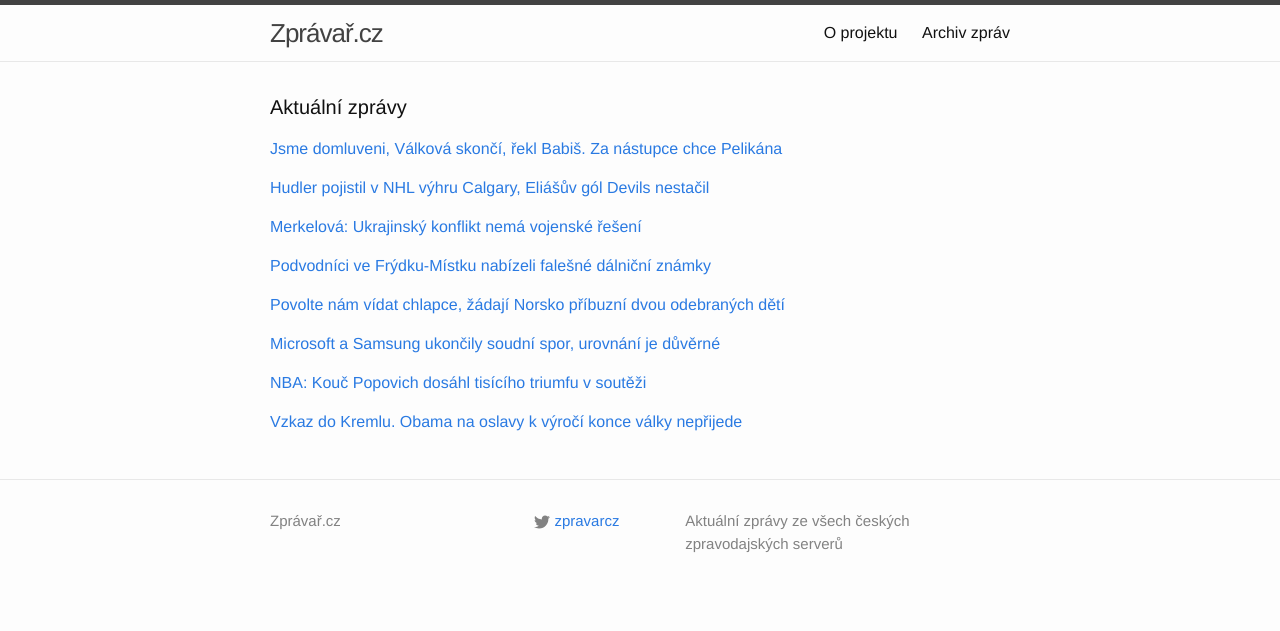
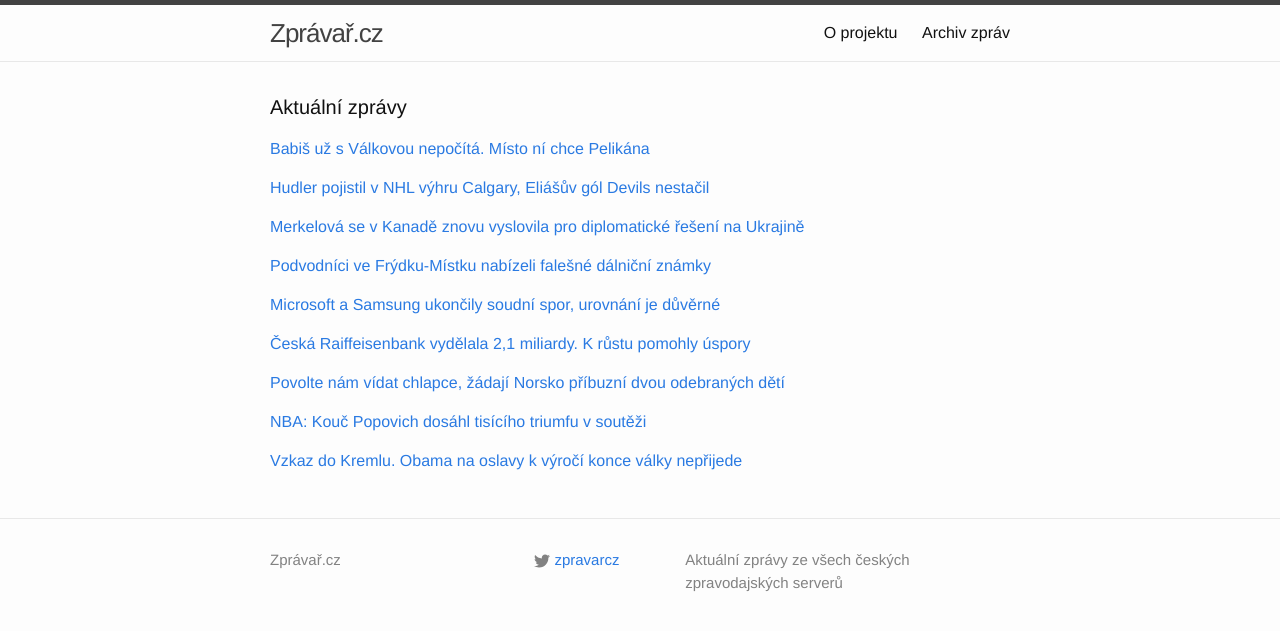
Before and after one commit to adliska/zpravar, a Jekyll site: the page built from index.html, in a window 1280 px wide. Shown: the top 631 px of the page. Built offline with Jekyll 4.4.1, drawn with Linux system fonts in a browser that asks for light colours.

Commit message:
zpravar news update

```diff
--- a/index.html
+++ b/index.html
@@ -5,9 +5,10 @@ layout: default
 <div class="home">
     <h1 class="page-heading">Aktuální zprávy</h1>
 
-<p><a href="javascript:;" onclick="toggle_visibility('zpravy0')"> Jsme domluveni, Válková skončí, řekl Babiš. Za nástupce chce Pelikána</a></p>
+<p><a href="javascript:;" onclick="toggle_visibility('zpravy0')">Babiš už s Válkovou nepočítá. Místo ní chce Pelikána</a></p>
 <div id="zpravy0" style="display:none">
 <ul>
+<li><a href=http://zpravy.aktualne.cz/domaci/politika/babis-uz-s-valkovou-nepocita-misto-ni-chce-pelikana/r~141a6ca8b0f811e4aff10025900fea04/>Babiš už s Válkovou nepočítá. Místo ní chce Pelikána - zpravy.aktualne.cz</a></li>
 <li><a href=http://zpravy.idnes.cz/babis-cekal-ze-valkova-skonci-dix-/domaci.aspx?c=A150210_081414_domaci_zt> Jsme domluveni, Válková skončí, řekl Babiš. Za nástupce chce Pelikána - zpravy.idnes.cz</a></li>
 <li><a href=http://domaci.ihned.cz/c1-63515370-andrej-babis-valkova-rezignace>Babiš očekával, že Válková v pondělí rezignuje. Místo ní chce náměstka Pelikána - domaci.ihned.cz</a></li>
 <li><a href=http://www.tyden.cz/rubriky/domaci/politika/babis-ocekava-rezignaci-valkove-misto-ni-navrhne-pelikana_332927.html>Babiš očekává rezignaci Válkové. Místo ní navrhne Pelikána - www.tyden.cz</a></li>
@@ -27,9 +28,10 @@ layout: default
 <li><a href=http://www.sportovninoviny.cz/zpravy/eliasuv-gol-nezabranil-prohre-new-jersey/1179441>Eliášův gól nezabránil prohře New Jersey - www.sportovninoviny.cz</a></li>
 <li><a href=http://sport.aktualne.cz/eliasuv-gol-by-na-vitezstvi-devils-malo-padli-s-edmontonem/r~db684956b0e411e490f70025900fea04/>Eliášův gól by na vítězství Devils málo, padli s Edmontonem - sport.aktualne.cz</a></li>
 </ul>
-</div><p><a href="javascript:;" onclick="toggle_visibility('zpravy2')">Merkelová: Ukrajinský konflikt nemá vojenské řešení</a></p>
+</div><p><a href="javascript:;" onclick="toggle_visibility('zpravy2')">Merkelová se v Kanadě znovu vyslovila pro diplomatické řešení na Ukrajině</a></p>
 <div id="zpravy2" style="display:none">
 <ul>
+<li><a href=http://www.ceskatelevize.cz/ct24/svet/301166-merkelova-se-v-kanade-znovu-vyslovila-pro-diplomaticke-reseni-na-ukrajine/>Merkelová se v Kanadě znovu vyslovila pro diplomatické řešení na Ukrajině - www.ceskatelevize.cz</a></li>
 <li><a href=http://www.tyden.cz/rubriky/zahranici/evropa/merkelova-ukrajinsky-konflikt-nema-vojenske-reseni_332924.html>Merkelová: Ukrajinský konflikt nemá vojenské řešení - www.tyden.cz</a></li>
 <li><a href=http://zpravy.idnes.cz/konflikt-na-ukrajine-vojensky-vyresit-nelze-mini-merkelova-pld-/zahranicni.aspx?c=A150210_064547_zahranicni_wlk>Konflikt na Ukrajině vojensky vyřešit nelze, míní Merkelová - zpravy.idnes.cz</a></li>
 <li><a href=http://www.novinky.cz/zahranicni/evropa/361218-podle-merkelove-nema-konflikt-na-ukrajine-vojenske-reseni.html>Podle Merkelové nemá konflikt na Ukrajině vojenské řešení - www.novinky.cz</a></li>
@@ -43,29 +45,36 @@ layout: default
 <li><a href=http://ostrava.idnes.cz/banda-prodavala-falesne-dalnicni-znamky-policiste-patraji-po-vyrobci-1j9-/ostrava-zpravy.aspx?c=A150210_072617_ostrava-zpravy_jog>Čtyři muži prodávali falešné dálniční známky, policie pátrá po výrobci - ostrava.idnes.cz</a></li>
 <li><a href=http://www.ceskenoviny.cz/zpravy/zpravy/skupina-muzu-ve-frydku-mistku-prodavala-falesne-dalnicni-znamky/1179459>Skupina mužů ve Frýdku-Místku prodávala falešné dálniční známky - www.ceskenoviny.cz</a></li>
 </ul>
-</div><p><a href="javascript:;" onclick="toggle_visibility('zpravy4')">Povolte nám vídat chlapce, žádají Norsko příbuzní dvou odebraných dětí</a></p>
+</div><p><a href="javascript:;" onclick="toggle_visibility('zpravy4')">Microsoft a Samsung ukončily soudní spor, urovnání je důvěrné</a></p>
 <div id="zpravy4" style="display:none">
+<ul>
+<li><a href=http://e-svet.e15.cz/it-byznys/microsoft-a-samsung-ukoncily-soudni-spor-urovnani-je-duverne-1161286>Microsoft a Samsung ukončily soudní spor, urovnání je důvěrné - e-svet.e15.cz</a></li>
+<li><a href=http://www.novinky.cz/internet-a-pc/361217-microsoft-se-domluvil-se-samsungem-soudni-spor-skoncil.html>Microsoft se domluvil se Samsungem, soudní spor skončil  - www.novinky.cz</a></li>
+<li><a href=http://www.financninoviny.cz/zpravodajstvi/zpravy/microsoft-a-samsung-ukoncily-soudni-spor-urovnani-je-duverne/1179413>Microsoft a Samsung ukončily soudní spor, urovnání je důvěrné - www.financninoviny.cz</a></li>
+</ul>
+</div><p><a href="javascript:;" onclick="toggle_visibility('zpravy5')">Česká Raiffeisenbank vydělala 2,1 miliardy. K růstu pomohly úspory</a></p>
+<div id="zpravy5" style="display:none">
+<ul>
+<li><a href=http://ekonomika.idnes.cz/ceska-raiffeisenbank-vydelala-2-1-miliardy-fps-/ekoakcie.aspx?c=A150210_083728_ekoakcie_fih>Česká Raiffeisenbank vydělala 2,1 miliardy. K růstu pomohly úspory - ekonomika.idnes.cz</a></li>
+<li><a href=http://zpravy.e15.cz/byznys/finance-a-bankovnictvi/raiffeisenbank-stoupl-loni-cisty-zisk-o-124-procent-na-dve-miliardy-1161292>Raiffeisenbank stoupl loni čistý zisk o 124 procent na dvě miliardy - zpravy.e15.cz</a></li>
+<li><a href=http://www.financninoviny.cz/zpravodajstvi/zpravy/raiffeisenbank-stoupl-loni-cisty-zisk-o-124-na-2-1-miliardy-kc/1179470>Raiffeisenbank stoupl loni čistý zisk o 124 % na 2,1 miliardy Kč - www.financninoviny.cz</a></li>
+</ul>
+</div><p><a href="javascript:;" onclick="toggle_visibility('zpravy6')">Povolte nám vídat chlapce, žádají Norsko příbuzní dvou odebraných dětí</a></p>
+<div id="zpravy6" style="display:none">
 <ul>
 <li><a href=http://zpravy.idnes.cz/michalakova-kapitan-jednani-barnevern-norsko-deti-fsa-/domaci.aspx?c=A150209_233620_domaci_hv>Povolte nám vídat chlapce, žádají Norsko příbuzní dvou odebraných dětí - zpravy.idnes.cz</a></li>
 <li><a href=http://www.ceskenoviny.cz/zpravy/zpravy/premier-se-sejde-s-matkou-jiz-norske-urady-odebraly-syny/1179417>Premiér se sejde s matkou, jíž norské úřady odebraly syny - www.ceskenoviny.cz</a></li>
 <li><a href=http://www.rozhlas.cz/_zprava/matka-deti-odebranych-v-norsku-chce-od-premiera-znat-dalsi-postup-ceska--1453706>Matka dětí odebraných v Norsku chce od premiéra znát další postup Česka - www.rozhlas.cz</a></li>
 </ul>
-</div><p><a href="javascript:;" onclick="toggle_visibility('zpravy5')">Microsoft a Samsung ukončily soudní spor, urovnání je důvěrné</a></p>
-<div id="zpravy5" style="display:none">
-<ul>
-<li><a href=http://e-svet.e15.cz/it-byznys/microsoft-a-samsung-ukoncily-soudni-spor-urovnani-je-duverne-1161286>Microsoft a Samsung ukončily soudní spor, urovnání je důvěrné - e-svet.e15.cz</a></li>
-<li><a href=http://www.novinky.cz/internet-a-pc/361217-microsoft-se-domluvil-se-samsungem-soudni-spor-skoncil.html>Microsoft se domluvil se Samsungem, soudní spor skončil  - www.novinky.cz</a></li>
-<li><a href=http://www.financninoviny.cz/zpravodajstvi/zpravy/microsoft-a-samsung-ukoncily-soudni-spor-urovnani-je-duverne/1179413>Microsoft a Samsung ukončily soudní spor, urovnání je důvěrné - www.financninoviny.cz</a></li>
-</ul>
-</div><p><a href="javascript:;" onclick="toggle_visibility('zpravy6')">NBA: Kouč Popovich dosáhl tisícího triumfu v soutěži</a></p>
-<div id="zpravy6" style="display:none">
+</div><p><a href="javascript:;" onclick="toggle_visibility('zpravy7')">NBA: Kouč Popovich dosáhl tisícího triumfu v soutěži</a></p>
+<div id="zpravy7" style="display:none">
 <ul>
 <li><a href=http://sport.aktualne.cz/nba-kouc-popovich-dosahl-tisiciho-triumfu-v-soutezi/r~79ce3ac6b0f711e4a10c0025900fea04/>NBA: Kouč Popovich dosáhl tisícího triumfu v soutěži - sport.aktualne.cz</a></li>
 <li><a href=http://sport.idnes.cz/nba-basketbal-denni-souhrn-dc7-/basket.aspx?c=A150210_082602_sport-basket_ten>Popovich oslavil 1000. trenérské vítězství v NBA, stačilo mu 19 sezon - sport.idnes.cz</a></li>
 <li><a href=http://www.sportovninoviny.cz/zpravy/trener-san-antonia-popovich-oslavil-1000-vitezstvi-v-nba/1179472>Trenér San Antonia Popovich oslavil 1000. vítězství v NBA - www.sportovninoviny.cz</a></li>
 </ul>
-</div><p><a href="javascript:;" onclick="toggle_visibility('zpravy7')">Vzkaz do Kremlu. Obama na oslavy k výročí  konce války nepřijede</a></p>
-<div id="zpravy7" style="display:none">
+</div><p><a href="javascript:;" onclick="toggle_visibility('zpravy8')">Vzkaz do Kremlu. Obama na oslavy k výročí  konce války nepřijede</a></p>
+<div id="zpravy8" style="display:none">
 <ul>
 <li><a href=http://echo24.cz/a/iZmhW>Vzkaz do Kremlu. Obama na oslavy k výročí  konce války nepřijede - echo24.cz</a></li>
 <li><a href=http://zpravy.idnes.cz/obama-na-oslavy-konce-valky-do-moskvy-neprijede-frb-/zahranicni.aspx?c=A150210_072405_zahranicni_jpl>Oslavy konce války v Moskvě budou se Zemanem i s Kimem, ale bez Obamy - zpravy.idnes.cz</a></li>
```
